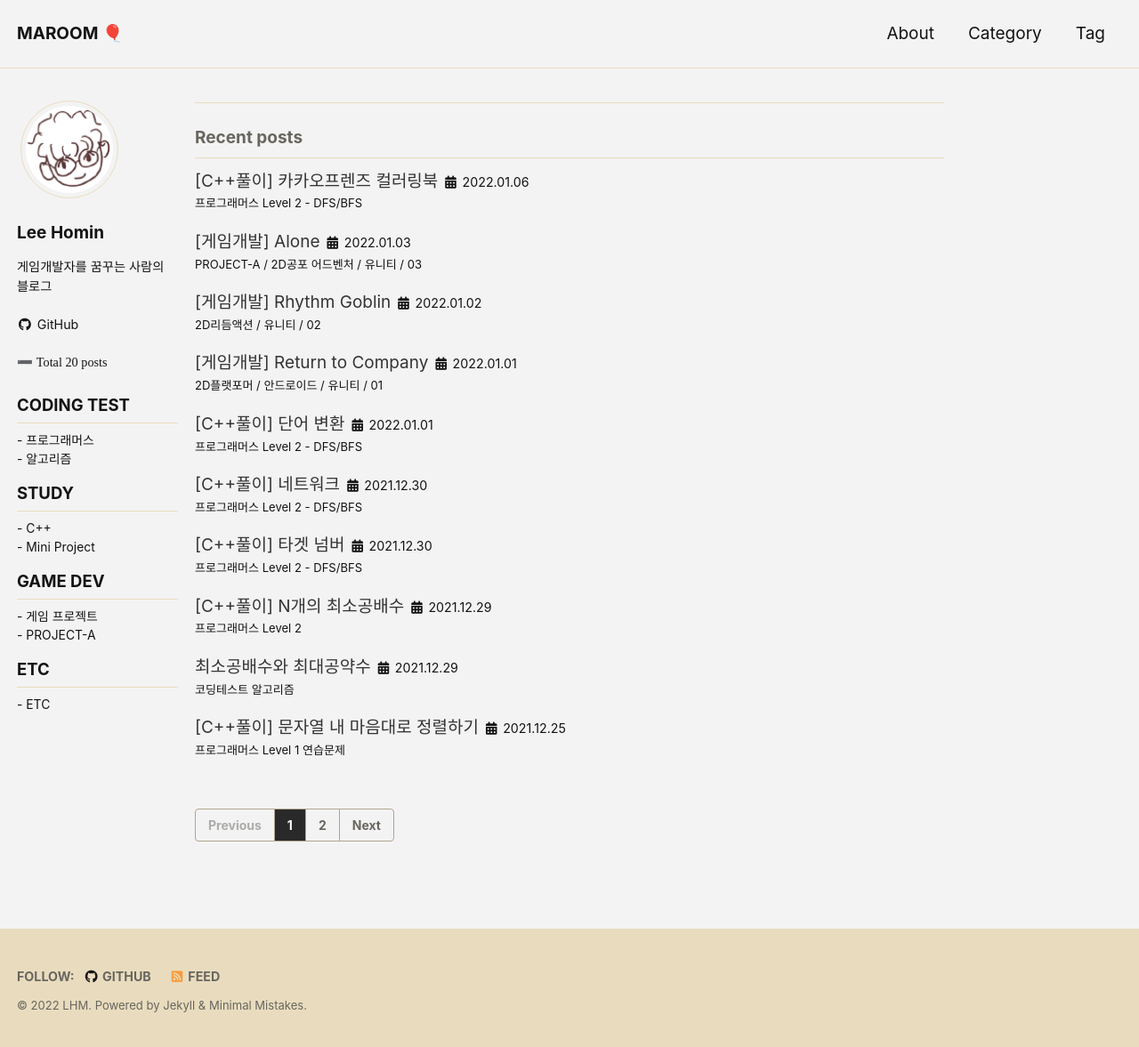
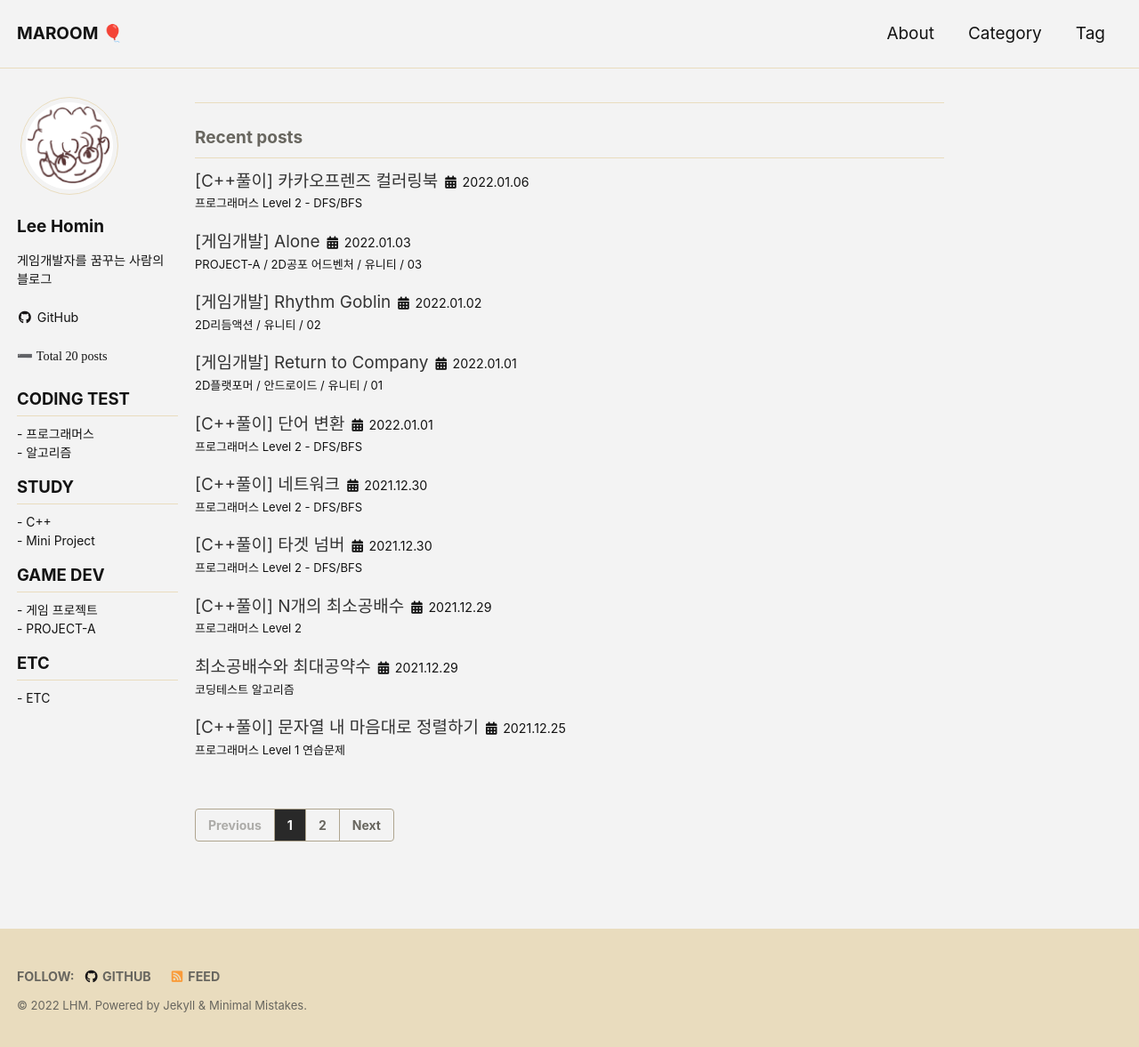
Before and after one commit to Squidward79/Squidward79.github.io, a Jekyll site: the page built from index.html, in a window 1280 px wide and 1178 px high. Shown: the whole window at 89% size. Built offline with Jekyll 4.4.1, drawn with Linux system fonts in a browser that asks for light colours; cached includes are drawn as plain includes; the list of posts is cut into pages by our own code.

Commit message:
이미지 마진 수정

```diff
--- a/_sass/minimal-mistakes/_reset.scss
+++ b/_sass/minimal-mistakes/_reset.scss
@@ -124,8 +124,8 @@
   -ms-interpolation-mode: bicubic;
 
   display: inline-block;
-  margin-bottom: 0.9em;
-  margin-top: 0.9em;
+  margin-bottom: 0.7em; //이미지 마진 수정!
+  margin-top: 0.7em;
   margin-left: 0.2em;
   margin-right: 0.2em;
 }
```
